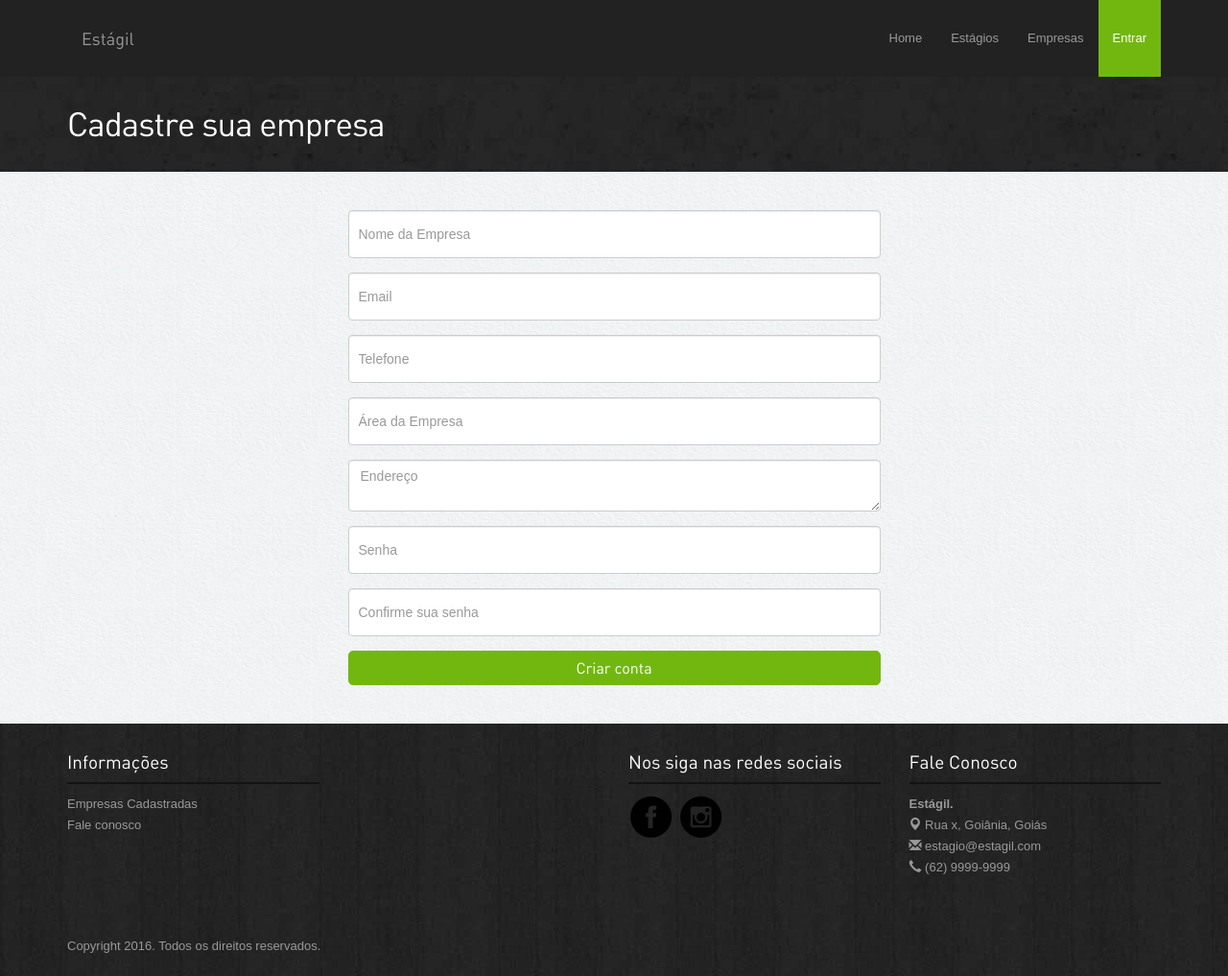
After one commit to viniciuscmac/Estagil, a PHP site: page /empresa_register.php in a window 1280 px wide. The commit adds this page. Shown: the whole page at 96% size. Run offline with PHP 8.4, Linux system fonts and the light colour scheme; some libraries are stand-ins or nearby versions.

Commit message:
Implementa cadastro de empresa

```diff
--- a/Código-Fonte/Estagil-website/assets/script.js
+++ b/Código-Fonte/Estagil-website/assets/script.js
@@ -15,15 +15,8 @@ $(function() {
       var Page = (function() {
 
 
-        var $nav = $( '#nav-dots > span' ),
-          slitslider = $( '#slider' ).slitslider( {
-            onBeforeChange : function( slide, pos ) {
+        var $nav = $( '#nav-dots > span' )
 
-              $nav.removeClass( 'nav-dot-current' );
-              $nav.eq( pos ).addClass( 'nav-dot-current' );
-
-            }
-          } ),
 
           init = function() {
 
--- a/Código-Fonte/Estagil-website/assets/style.css
+++ b/Código-Fonte/Estagil-website/assets/style.css
@@ -40,6 +40,7 @@ table{background-color: #fff;}
 .btn-success{ background: #72b70f;border:1px solid #72b70f;padding:6px 20px; font-size:16px; width: 100%; }
 .btn-primary{ background: #64a30a;border:none;width: 100%;border-radius: 20px;}
 .btn-info{background: #333;border:4px solid #ddd;padding: 3px 20px; font-size:20px; border-radius: 20px;  }
+.btn-empresa{ background: rgba(0, 16, 227, 0.72)}
 
 .thumbnail{ background-color:#fff;}
 
--- /dev/null
+++ b/Código-Fonte/Estagil-website/empresa_register.php
@@ -0,0 +1,35 @@
+<?php $_REQUEST['page'] = 'entrar';?>
+<?php include'header.php';?>
+<!-- banner -->
+<div class="inside-banner">
+  <div class="container">
+    <h2>Cadastre sua empresa</h2>
+  </div>
+</div>
+<!-- banner -->
+
+
+<div class="container">
+  <div class="spacer">
+    <div class="row register">
+      <div class="col-lg-6 col-lg-offset-3 col-sm-6 col-sm-offset-3 col-xs-12 ">
+
+        <form class="" action="index.html" method="post">
+          <input type="text" class="form-control" placeholder="Nome da Empresa" name="form_nome_empresa" required>
+          <input type="email" class="form-control" placeholder="Email" name="form_email_empresa" required>
+          <input type="text" class="form-control" placeholder="Telefone" name="form_telefone_empresa" required>
+          <input type="text" class="form-control" placeholder="Área da Empresa" name="form_area_empresa" required>
+
+          <textarea rows="2" class="form-control" placeholder="Endereço" name="form_endereco_empresa" required></textarea>
+          <input type="password" class="form-control" placeholder="Senha" name="form_senha_empresa" required>
+          <input type="password" class="form-control" placeholder="Confirme sua senha" name="form_confirme_empresa" required>
+
+          <button type="submit" class="btn btn-success" name="Submit">Criar conta</button>
+        </form>
+
+
+      </div>
+    </div>
+  </div>
+</div>
+<?php include'footer.php';?>
--- a/Código-Fonte/Estagil-website/footer.php
+++ b/Código-Fonte/Estagil-website/footer.php
@@ -64,8 +64,14 @@
             <div class="col-sm-6">
               <h4>Não tem uma conta?</h4>
               <p>Cadastre-se hoje e fique sabendo em primeira mão das vagas ofertadas!</p>
-              <button type="submit" class="btn btn-info"  onclick="window.location.href='register.php'">Criar conta</button>
+              <button type="submit" class="btn btn-info"  onclick="window.location.href='register.php'">Criar conta</button><br><br>
+
+              <h4>É uma empresa?</h4>
+              <p>Cadastre-a hoje e ofereça vagas de estágios!</p>
+              <button type="submit" class="btn btn-info btn-empresa"  onclick="window.location.href='empresa_register.php'">Criar conta de Empresa</button>
             </div>
+
+
 
           </div>
         </div>
```
